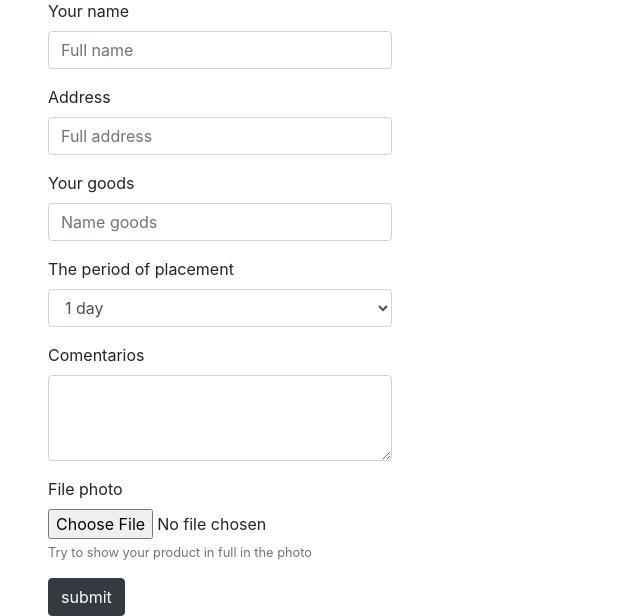
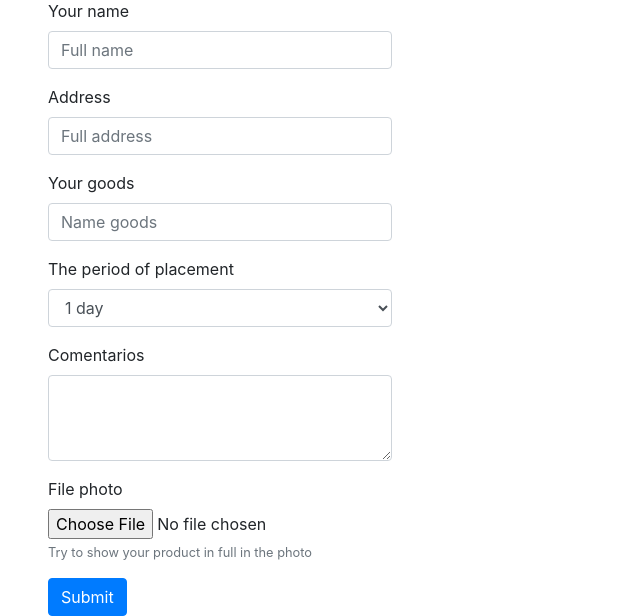
Before and after one commit to EliseyShkolnikov/GoodsDelivery, a Flask app: page /couriers in a window 1280 px wide. Shown: the part 233-849 px from the top of the page, without its empty margins (0-640 px from the left). Run offline with Flask 2, Linux system fonts and the light colour scheme; some libraries are stand-ins or nearby versions.

Commit message:
return dich

```diff
--- a/Main.py
+++ b/Main.py
@@ -15,9 +15,6 @@ def couriers():
 @app.route('/process_data/', methods=['POST'])
 def doit():
     index = request.form['index']
-    print("aaaaaaaaaaa")
-    file = "C:/Users/666/Desktop/GoodsDelivery/1.txt"
-    file.write("aaaaaaaa")
 
 @app.route('/about')
 def about():
--- a/templates/couriers.html
+++ b/templates/couriers.html
@@ -72,11 +72,7 @@
     <input type="file" class="form-control-file" id="exampleInputFile" aria-describedby="fileHelp">
     <small id="fileHelp" class="form-text text-muted">Try to show your product in full in the photo</small>
   </div>
-    <form action="/process_data/" method="POST">
-      <!-- скрытый параметр -->
-      <input type="hidden" name="index" value="1">
-      <input type="submit" class="btn btn-dark" value="submit">
-  </form>
+  <button type="submit" class="btn btn-primary" >Submit</button>
 </form>
   <p class="ml-5"; style= 'float: right; margin-right: 50px;'>
         <script type="text/javascript" charset="utf-8" async src="https://api-maps.yandex.ru/services/constructor/1.0/js/?um=constructor%3Abb29cd16039f82e3a826cf5191219ce410fc03a455fbb3260faf5ea093acf081&amp;width=1450&amp;height=600&amp;lang=ru_RU&amp;scroll=true&amp;apikey=40d1649f-0493-4b70-98ba-98533de7710b">
```
